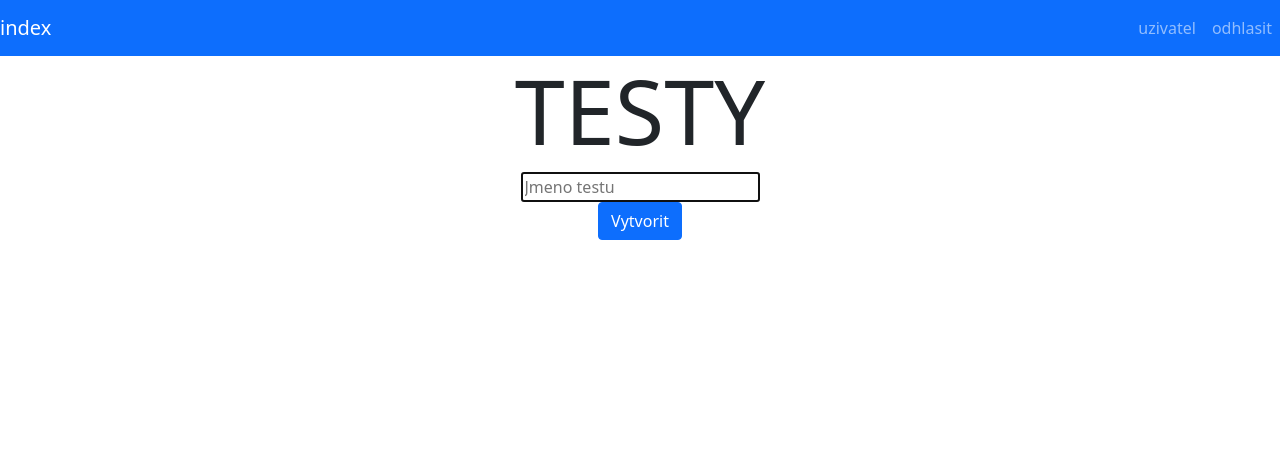
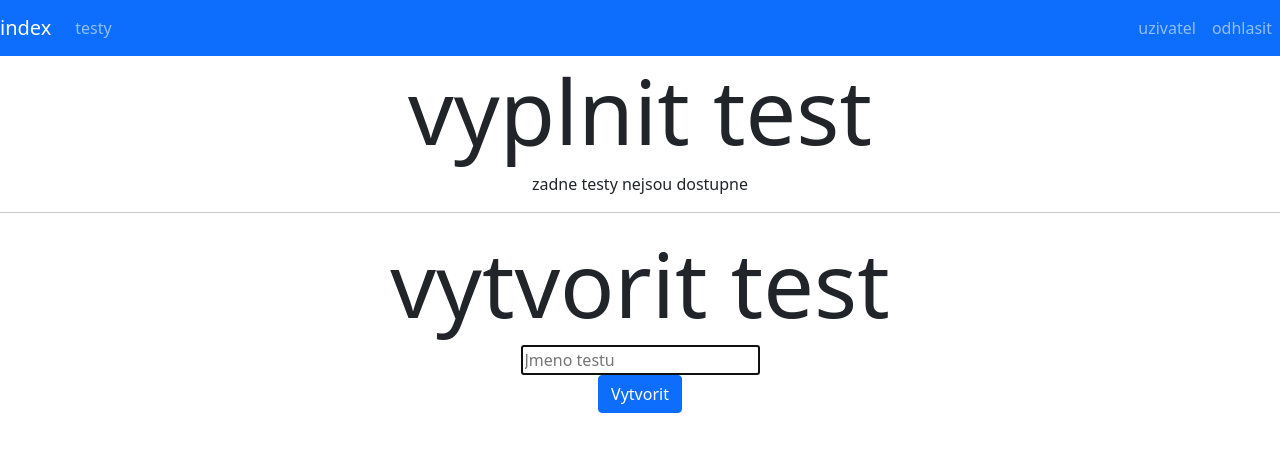
Before and after one commit to simonbrauner/testovaci-aplikace, a Flask app: page / in a window 1280 px wide. Shown: the top 452 px of the page. Run offline with Flask 2, Linux system fonts and the light colour scheme; the visitor is signed in with stand-in values (Sample User, id 1); data comes from the database, SQL or seed files in the repository; data that the repository does not hold is empty; some libraries are stand-ins or nearby versions.

Commit message:
tests page

```diff
--- a/app.py
+++ b/app.py
@@ -8,6 +8,22 @@ from random import shuffle
 from config import app, db
 from model import User, Test, Question, Answer, Submit, Response
 from tools import login_required, creator_only
+
+
+@app.route('/tests')
+@login_required
+def tests():
+    user = User.query.filter_by(id=session['id']).first()
+
+    submits = Submit.query.filter_by(taker=user).all()
+
+    incomplete = [x.test for x in submits if x.score is None]
+    complete = [x.test for x in submits if x.score is not None]
+
+    created = Test.query.filter_by(creator=user).all()
+
+    return render_template('tests.html', incomplete=incomplete,
+                           complete=complete, created=created)
 
 
 @app.route('/solution/<int:test_id>')
@@ -149,7 +165,7 @@ def save_settings(test_id):
 
         db.session.commit()
 
-    return redirect('/')
+    return redirect('/tests')
 
 
 @app.route('/save_test/<int:test_id>', methods=['POST'])
@@ -209,14 +225,20 @@ def new_test():
 
     db.session.commit()
 
-    return redirect('/')
+    return redirect('/tests')
 
 
 @app.route('/')
 @login_required
 def index():
-    tests = Test.query.all()
-    return render_template('index.html', tests=tests)
+    user = User.query.filter_by(id=session['id']).first()
+    tests = Test.query.filter_by(access=True).all()
+
+    available = [x for x in tests
+                 if not Submit.query.filter_by(test=x, taker=user).first()
+                 and x.creator != user]
+
+    return render_template('index.html', available=available)
 
 
 @app.route('/profile')
--- a/model.py
+++ b/model.py
@@ -66,7 +66,7 @@ class Response(db.Model):
     question = db.relationship('Question')
 
     answer_id = db.Column(db.Integer, db.ForeignKey('answer.id'),
-                          nullable=True)  # correct_answer_id??
+                          nullable=True)
     answer = db.relationship('Answer')
 
 
--- /dev/null
+++ b/static/index.js
@@ -0,0 +1,11 @@
+document.addEventListener('DOMContentLoaded', function() {
+
+    // redirect to test
+    document.getElementById('test-redirect').addEventListener('click', function() {
+	let test_id = document.getElementById('test-id').value;
+
+	if (test_id) {
+	    window.location = '../test/' + test_id;
+	}
+    });
+});
--- a/templates/index.html
+++ b/templates/index.html
@@ -4,33 +4,36 @@
 {% block title %}index{% endblock %}
 
 
+{% block scripts %}<script src='/static/index.js'></script>{% endblock %}
+
+
 {% block main %}
 
-<h1>TESTY</h1>
+<h1>vyplnit test</h1>
 
-{% for test in tests %}
+{% if not available %}
 
-<p>
-  {% if test.creator_id == session.id %}
+zadne testy nejsou dostupne
 
-  <a href='/results/{{ test.id }}'>vysledky</a>
-  <a href='/test/{{ test.id }}'>nahled</a>
+{% else %}
 
-  <strong>{{ test.name }}</strong>
+<select id='test-id'>
+  <option value='' selected disabled>testy</option>
 
-  <a href='/editor/{{ test.id }}'>edit</a>
-  <a href='/settings/{{ test.id }}'>nastaveni</a>
+  {% for test in available %}
 
-  {% else %}
+  <option value='{{ test.id }}'>{{ test.name }}</option>
 
-  <a href='/test/{{ test.id }}'>vyplnit</a>
+  {% endfor %}
+</select>
 
-  {{ test.name }}
+<button id='test-redirect' class='btn btn-primary'>Vyplnit</button>
 
-  {% endif %}
-</p>
+{% endif %}
 
-{% endfor %}
+<hr>
+
+<h1>vytvorit test</h1>
 
 <form action='/new_test' method='post'>
   <div class='form-group'>
--- a/templates/layout.html
+++ b/templates/layout.html
@@ -24,6 +24,10 @@
 
       <ul class='navbar-nav me-auto'>
 	<a class='navbar-brand' href='/'>index</a>
+
+	<li class='nav-item'>
+	  <a class='nav-link' href='/tests'>testy</a>
+	</li>
       </ul>
 
       {% endif %}
```
Also changed, not shown: templates/tests.html (added, +59 -0 lines).
